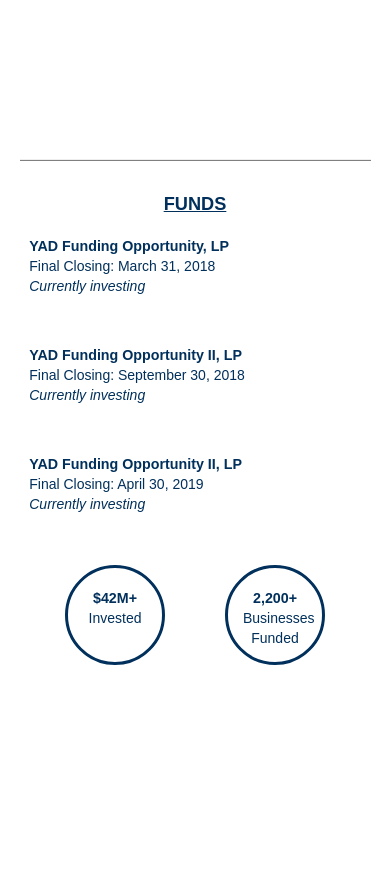
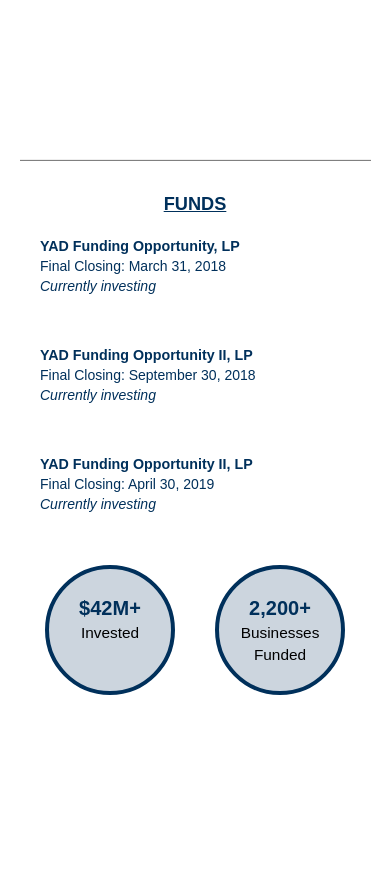
Before and after one commit to yehonathanJacob/yjacob, a PHP site: page /files/index.html in a window 390 px wide. Shown: the part 2393-3287 px from the top of the page. Run offline with PHP 8.4, Linux system fonts and the light colour scheme; some libraries are stand-ins or nearby versions.

Commit message:
daniels fix

```diff
--- a/Projects Web/yadcapital/files/home.css
+++ b/Projects Web/yadcapital/files/home.css
@@ -175,6 +175,11 @@
 	box-shadow: 0px 0px 22px -3px rgba(0,0,0,0.75);
 }
 .funds{padding-bottom:20px;}
+.funds.form .dataText{
+	width:310px;
+	display:block;
+	margin: 0 auto;
+}
 .funds strong{ font-size:120%; font-weight:700;}
 .funds hr{
 	 width:90%;
@@ -187,24 +192,28 @@
 	margin: 0 auto;
 	display:block;
 	text-align:center;
-	color: #00305B;
+	color:black;
+	font-weight:600;
 }
 .funds #funds_circels .circel_container{
 	display:inline-block;
-	width:130px;
-	height:130px;
+	width:150px;
+	height:150px;
 	background-color:white;
 	border:solid 4px #00305B;
 	border-radius:50%;
-	margin: 0 40px;
+	margin: 0 30px;
 	vertical-align:middle;
 	padding:30px 20px;
+	background-color:#ccd5de;
 }
 .funds #funds_circels .circel_content{
-	font-size:110%;
+	font-size:120%;
 }
 .funds #funds_circels .circel_content strong{
 	display:block;
+	color:#00305B;
+	font-size:140%;
 }
 .walkingPeople{
 	width:100%;
@@ -544,8 +553,20 @@
 	font-size:105%;
 }
 .funds strong{ font-size:110%; }
+.funds #funds_circels{
+	font-weight:500;
+}
+.funds #funds_circels .circel_container{
+	width:140px;
+	height:140px;
+	margin: 0 25px;
+	padding:25px 20px;
+}
 .funds #funds_circels .circel_content{
-	font-size:105%;
+	font-size:115%;
+}
+.funds #funds_circels .circel_content strong{
+	font-size:140%;
 }
 .walkingPeople{min-height:50vh;}
 
@@ -628,16 +649,16 @@
 .funds strong{ font-size:102%; }
 .funds br{ line-height:2; }
 .funds #funds_circels .circel_container{
-	width:100px;
-	height:100px;
-	border:solid 3px #00305B;
-	border-radius:50%;
-	margin: 0 30px;
-	vertical-align:middle;
-	padding:20px 15px;
+	width:130px;
+	height:130px;
+	margin: 0 20px;
+	padding:25px 20px;
 }
 .funds #funds_circels .circel_content{
-	font-size:100%;
+	font-size:110%;
+}
+.funds #funds_circels .circel_content strong{
+	font-size:130%;
 }
 .team .card{
 	display:block;
--- a/Projects Web/yadcapital/files/index.html
+++ b/Projects Web/yadcapital/files/index.html
@@ -169,7 +169,7 @@
   </div>
  <script>
   function initMap() {
-    var location = new google.maps.LatLng(40.7624, -73.9725);
+    var location = new google.maps.LatLng(40.7641, -73.97598);
 
     var map = new google.maps.Map(document.getElementById('map'), {
       center: location,
```
